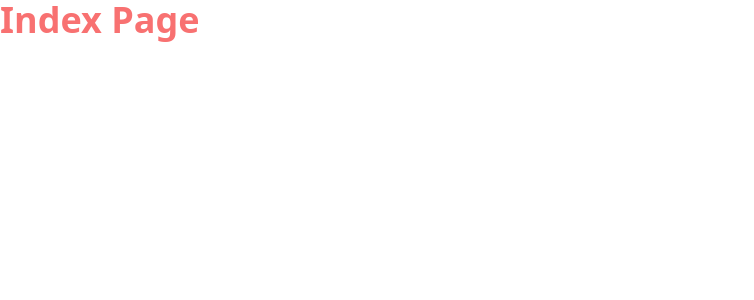
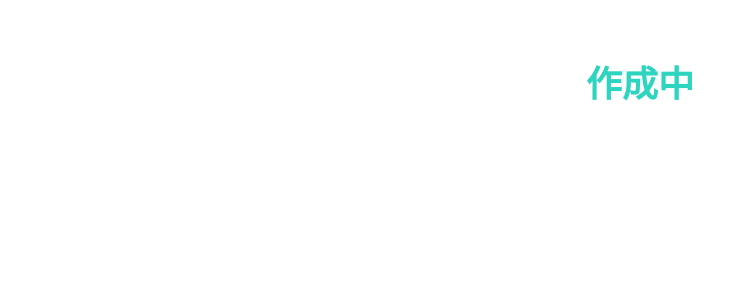
Before and after one commit to eguchi1611/portfolio, a Next.js app: page / in a window 1280 px wide. Shown: the top 300 px of the page, without its empty margins (0-754 px from the left). Built offline with nearby package versions, Linux system fonts and the light colour scheme.

Commit message:
仮ページを作成

```diff
--- a/src/pages/index.tsx
+++ b/src/pages/index.tsx
@@ -1,3 +1,7 @@
 export default function IndexPage() {
-  return <div className="text-4xl font-bold text-red-400">Index Page</div>;
+  return (
+    <div className="pt-16 text-center text-4xl font-bold text-teal-400">
+      作成中
+    </div>
+  );
 }
```
